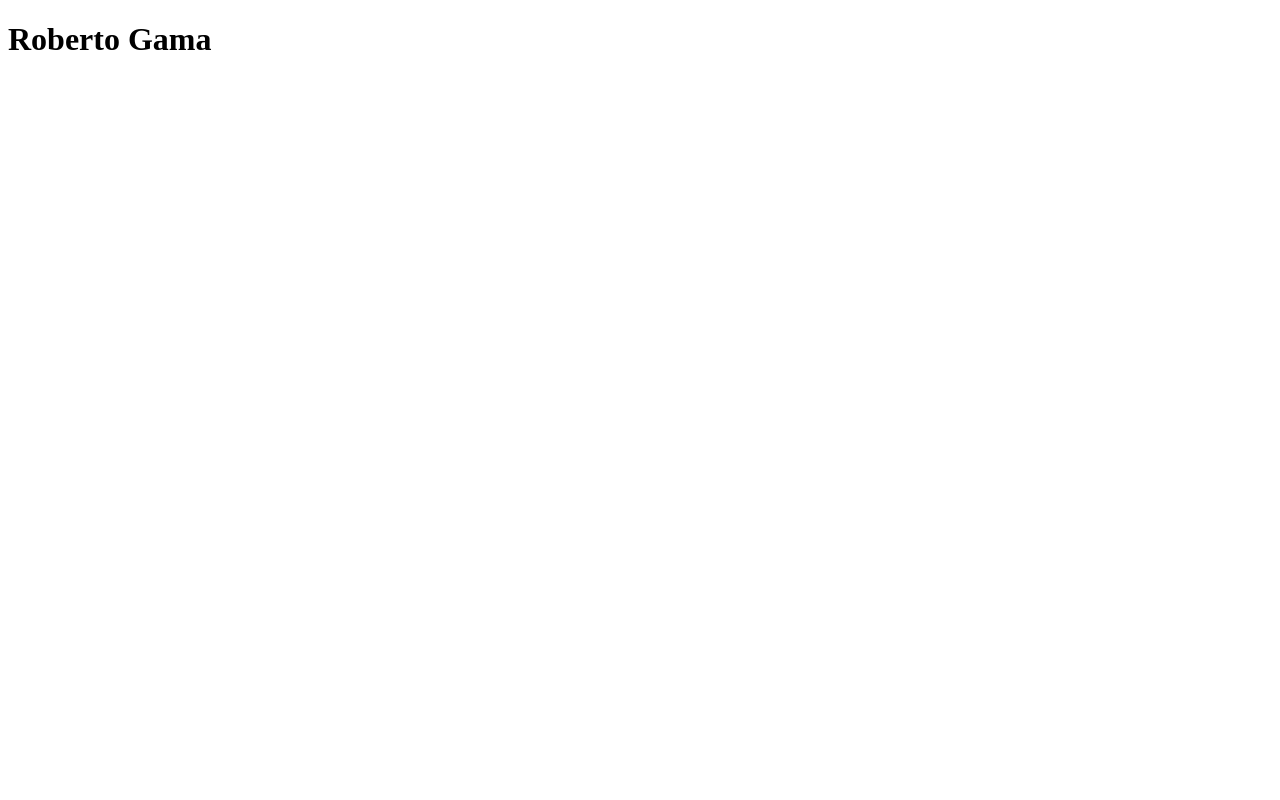
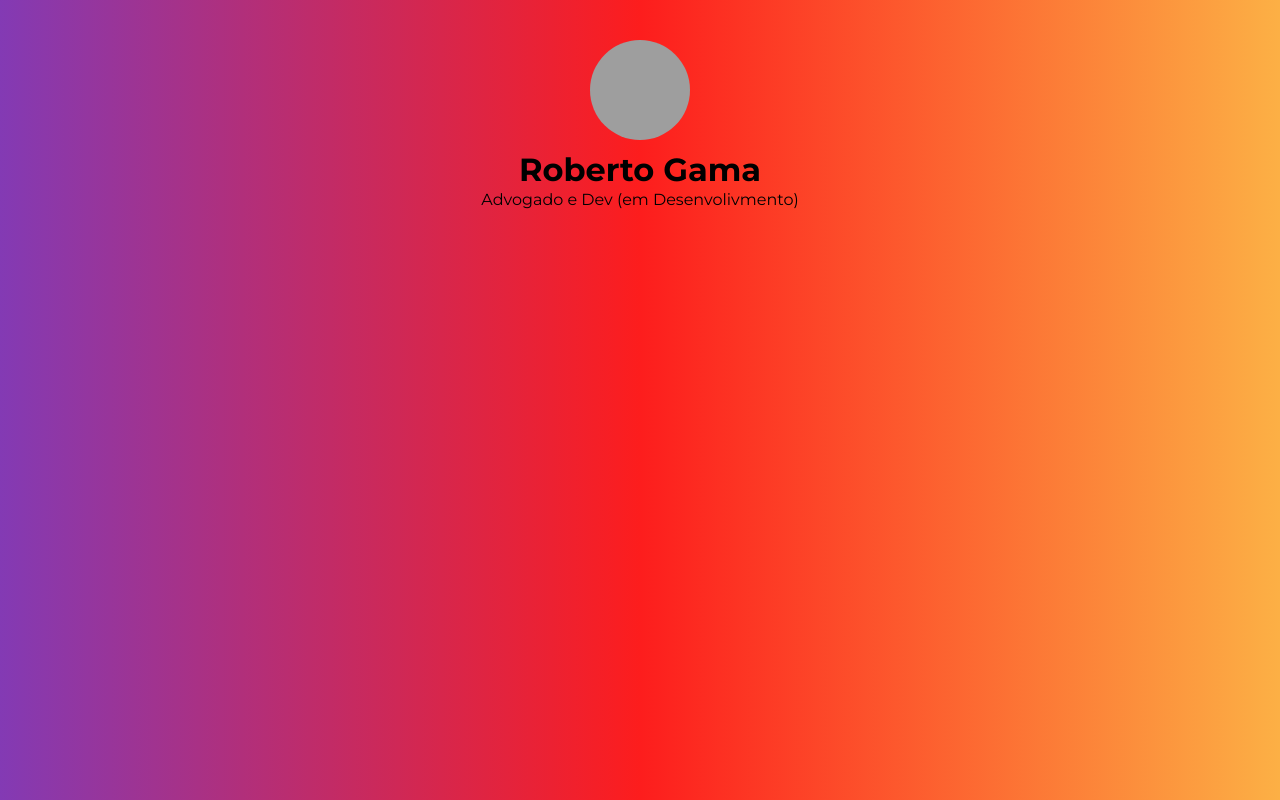
Before and after one commit to robertofgama/robertogama.site, a plain HTML site: page index.html in a window 1280 px wide. Drawn offline with Linux system fonts and the light colour scheme; grey boxes are pictures that could not be loaded.

Commit message:
site basico

```diff
--- a/index.html
+++ b/index.html
@@ -2,10 +2,31 @@
 <html lang="pt-br">
 <head>
   <meta charset="UTF-8">
+  <link rel="preconnect" href="https://fonts.googleapis.com">
+  <link rel="preconnect" href="https://fonts.gstatic.com" crossorigin>
   <meta name="viewport" content="width=device-width, initial-scale=1.0">
   <title>Roberto Gama</title>
+  <link rel="stylesheet" href="style.css">
+  <link href="https://fonts.googleapis.com/css2?family=Montserrat:ital,wght@0,100..900;1,100..900&display=swap" rel="stylesheet">
 </head>
 <body>
-  <h1>Roberto Gama</h1>
+
+  <header>
+
+    <div class="hero">
+      <img src="https://github.com/robertofgama.png" alt="">
+      <h1>Roberto Gama</h1>
+      <p>Advogado e Dev (em Desenvolivmento)</p>
+    </div>
+
+    <div class="social-media">
+
+    </div>
+  </header>
+
+  <main></main>
+
+  <footer></footer>
+
 </body>
 </html>
--- /dev/null
+++ b/style.css
@@ -0,0 +1,67 @@
+* {
+  margin: 0;
+  padding: 0;
+  box-sizing: border-box;
+}
+
+:root {
+  font-size: 62.5%;
+}
+
+
+body,
+input,
+button {
+  font-size: 1.6rem;
+  line-height: 2rem;
+  font-family: "Montserrat", sans-serif;
+
+}
+
+body {
+  display: flex;
+  flex-direction: column;
+  align-items: center;
+
+  background: rgb(131,58,180);
+  background: linear-gradient(90deg, rgba(131,58,180,1) 0%, rgba(253,29,29,1) 50%, rgba(252,176,69,1) 100%);
+}
+
+header {
+  height: 20vh;
+  display: flex;
+  flex-direction: column;
+  align-items: center;
+}
+
+header .hero {
+  display: flex;
+  flex-direction: column;
+  align-items: center;
+  justify-content: center;
+}
+
+header .hero > img {
+  border-radius: 50%;
+  width: 10rem;
+  height: 10rem;
+
+  margin: 4rem 0 2rem 0;
+}
+
+header .hero h1 {
+  margin-bottom: 1rem;
+}
+
+header .social-media {
+  margin-top: 3rem;
+  display: flex;
+  flex-direction: row;
+  gap: 1rem;
+}
+
+header .social-media a {
+  background-color: red;
+  padding: 2rem;
+  border-radius: 50%;
+}
```
